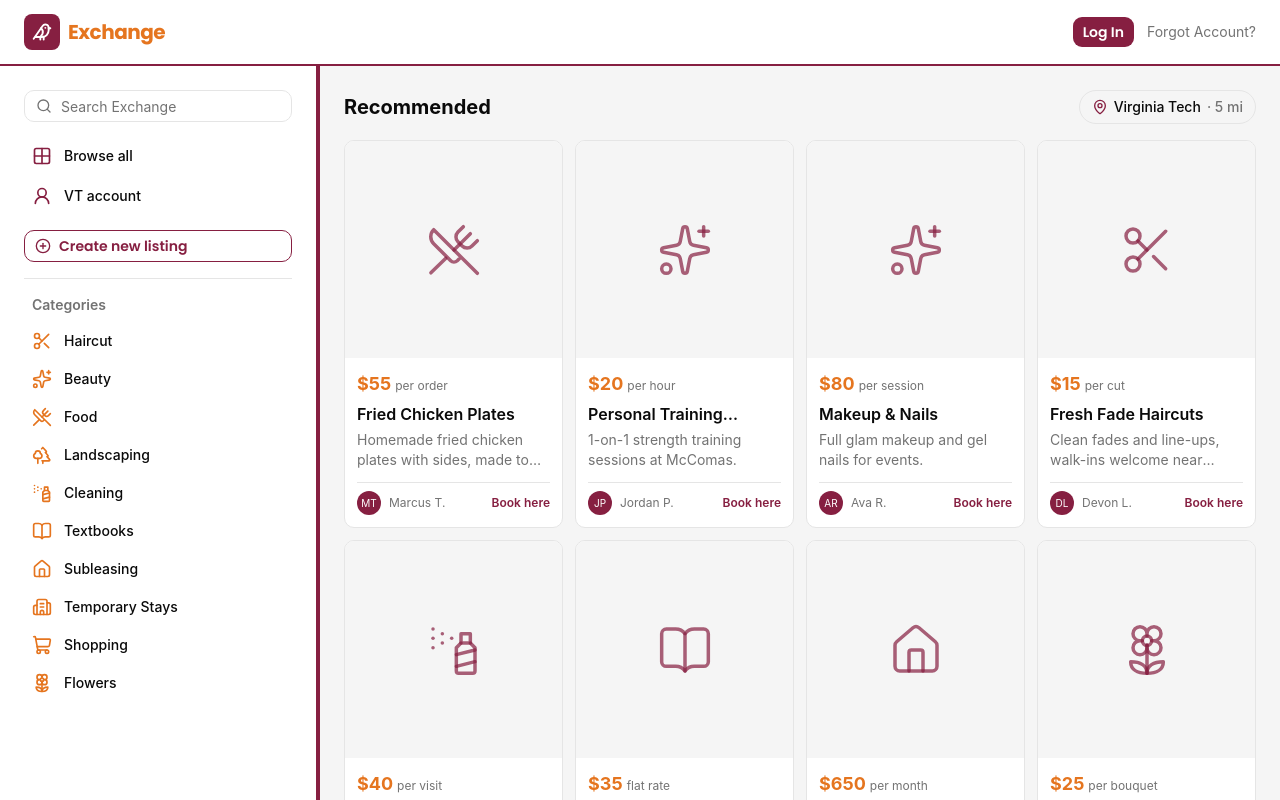
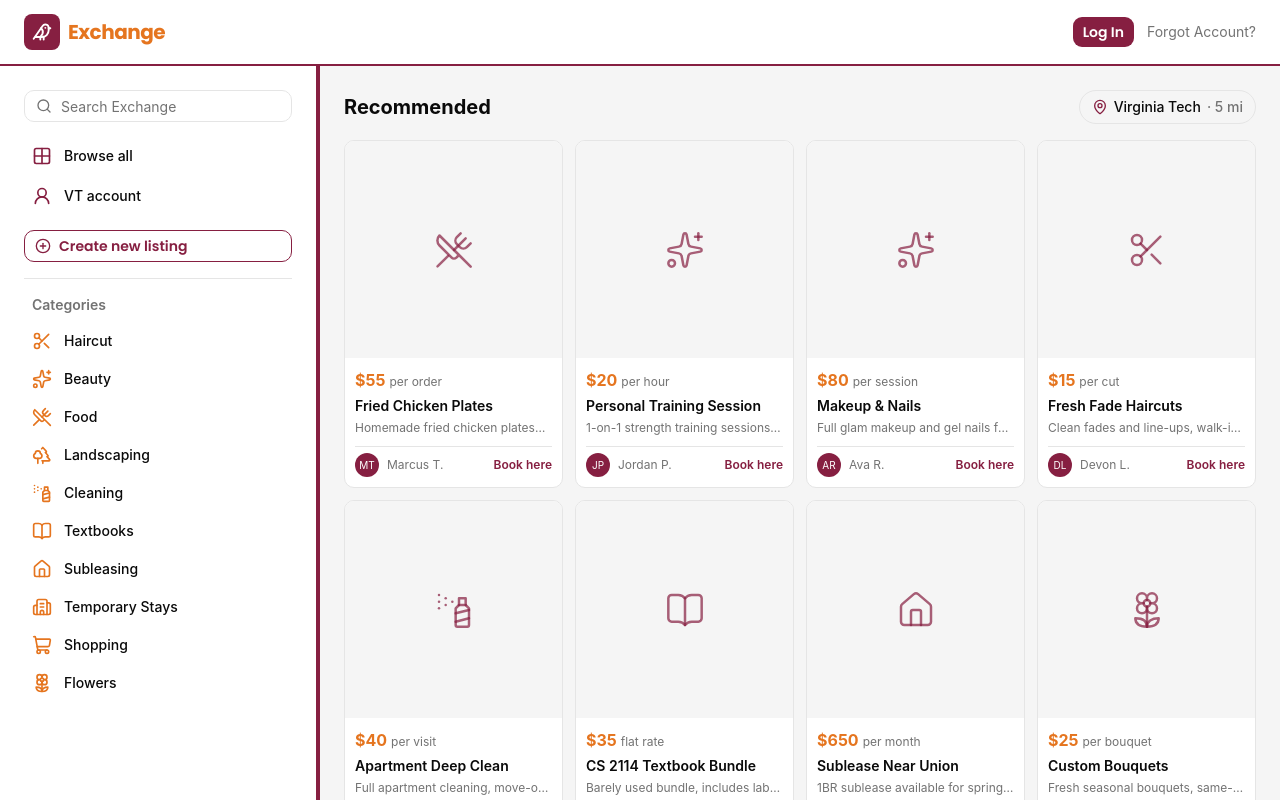
Before and after one commit to ad0mb/HokieExchange, a Next.js app in the folder frontend/: page / in a window 1280 px wide. Shown: the top 800 px of the page. Built offline with nearby package versions, Linux system fonts and the light colour scheme.

Commit message:
Shrink service cards for the 4-column grid
Smaller icon, tighter padding, and single-line description so more
listings are visible per scroll at the new column count.

```diff
--- a/frontend/src/components/marketplace/service-card.tsx
+++ b/frontend/src/components/marketplace/service-card.tsx
@@ -12,24 +12,24 @@ export function ServiceCard({ service }: { service: Service }) {
     >
       <div className="flex aspect-square items-center justify-center bg-secondary">
         <Icon
-          className="h-14 w-14 text-brand-maroon/70 transition-transform group-hover:scale-110"
+          className="h-10 w-10 text-brand-maroon/70 transition-transform group-hover:scale-110"
           strokeWidth={1.5}
         />
       </div>
 
-      <div className="flex flex-1 flex-col gap-1 p-3">
-        <p className="text-lg font-bold text-brand-orange">
+      <div className="flex flex-1 flex-col gap-1 p-2.5">
+        <p className="font-bold text-brand-orange">
           ${service.price}
           <span className="ml-1 text-xs font-normal text-muted-foreground">
             {service.priceUnit}
           </span>
         </p>
-        <h3 className="line-clamp-1 font-semibold">{service.title}</h3>
-        <p className="line-clamp-2 text-sm text-muted-foreground">
+        <h3 className="line-clamp-1 text-sm font-semibold">{service.title}</h3>
+        <p className="line-clamp-1 text-xs text-muted-foreground">
           {service.description}
         </p>
 
-        <div className="mt-2 flex items-center justify-between border-t pt-2">
+        <div className="mt-1.5 flex items-center justify-between border-t pt-1.5">
           <div className="flex items-center gap-2">
             <Avatar className="h-6 w-6">
               <AvatarFallback className="bg-brand-maroon text-[10px] text-white">
```
